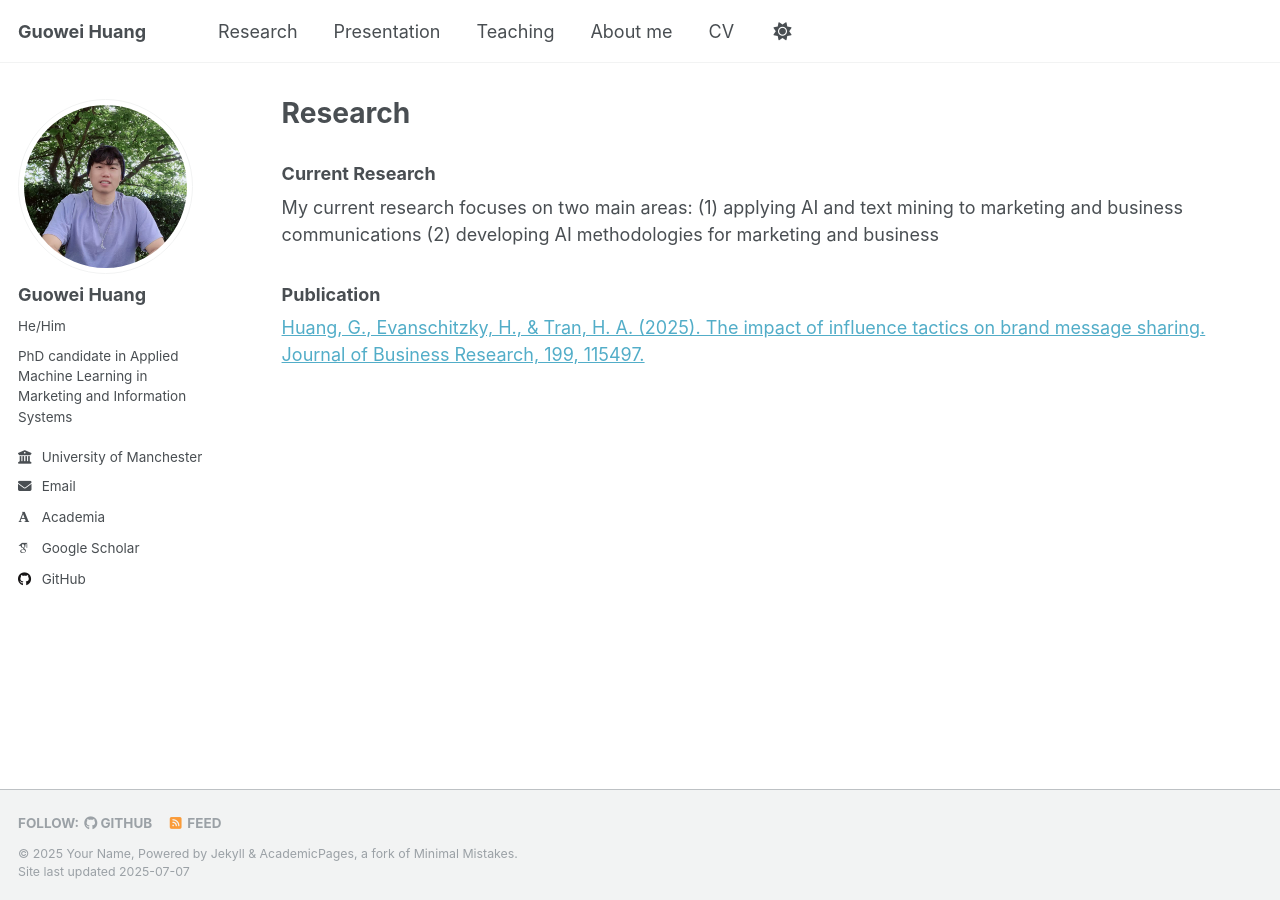
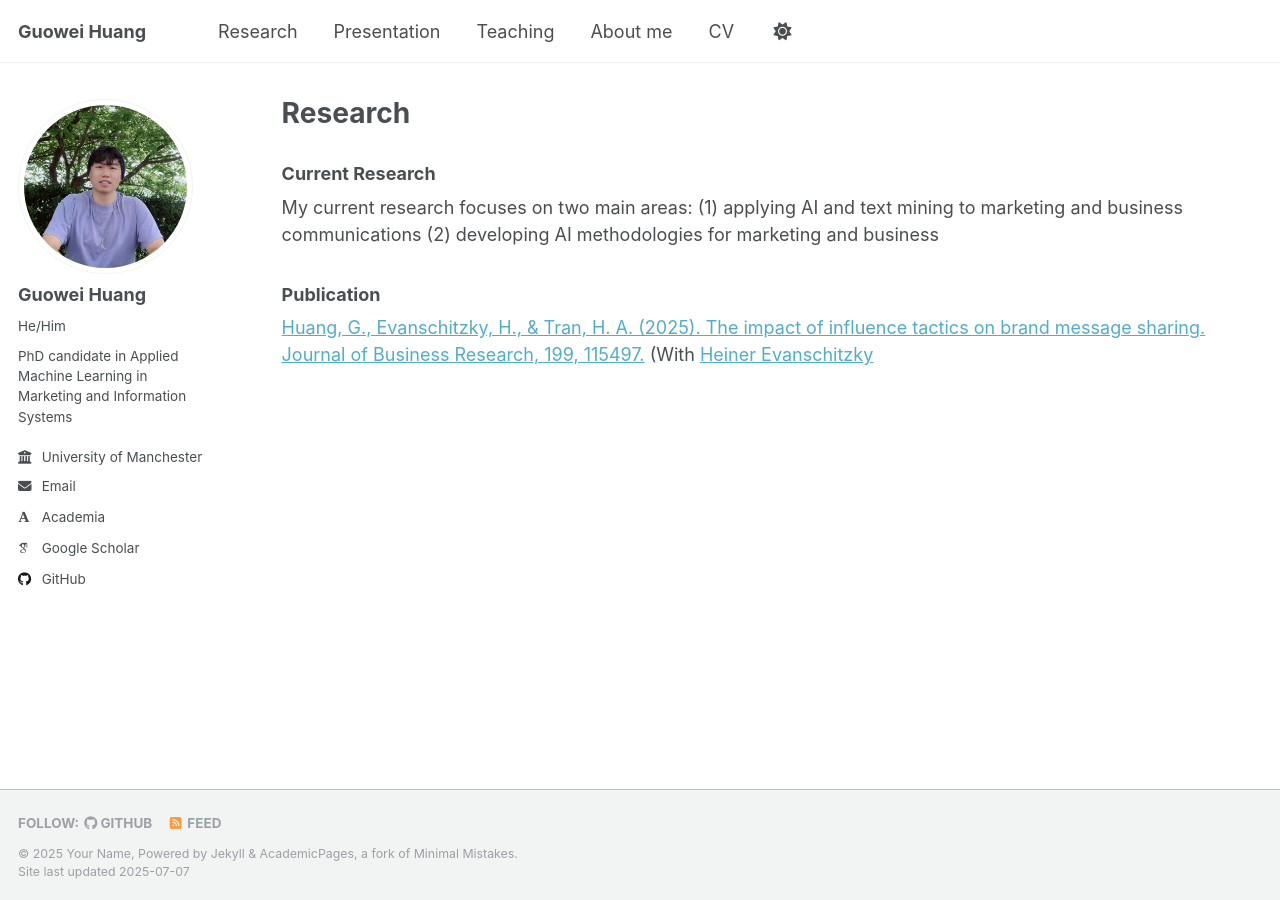
Before and after one commit to Oliverhuang123/Oliverhuang123.github.io, a Jekyll site: the page built from _pages/publications.html, in a window 1280 px wide. Built offline with Jekyll 4.4.1, drawn with Linux system fonts in a browser that asks for light colours; some web fonts are replaced.

Commit message:
Update publications.html

```diff
--- a/_pages/publications.html
+++ b/_pages/publications.html
@@ -10,3 +10,4 @@ My current research focuses on two main areas: (1) applying AI and text mining t
 
 <h3>Publication</h3>
 <a href="https://doi.org/10.1016/j.jbusres.2025.115497" target="_blank">Huang, G., Evanschitzky, H., & Tran, H. A. (2025). The impact of influence tactics on brand message sharing. Journal of Business Research, 199, 115497.</a>
+(With <a href="https://scholar.google.com/citations?user=XRjQAP4AAAAJ&hl=en" target="_blank">Heiner Evanschitzky</a>
```
